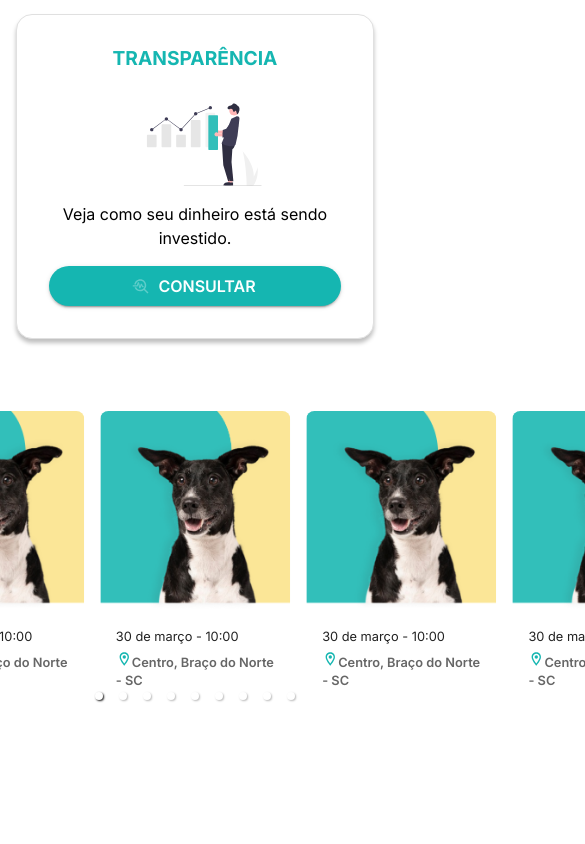
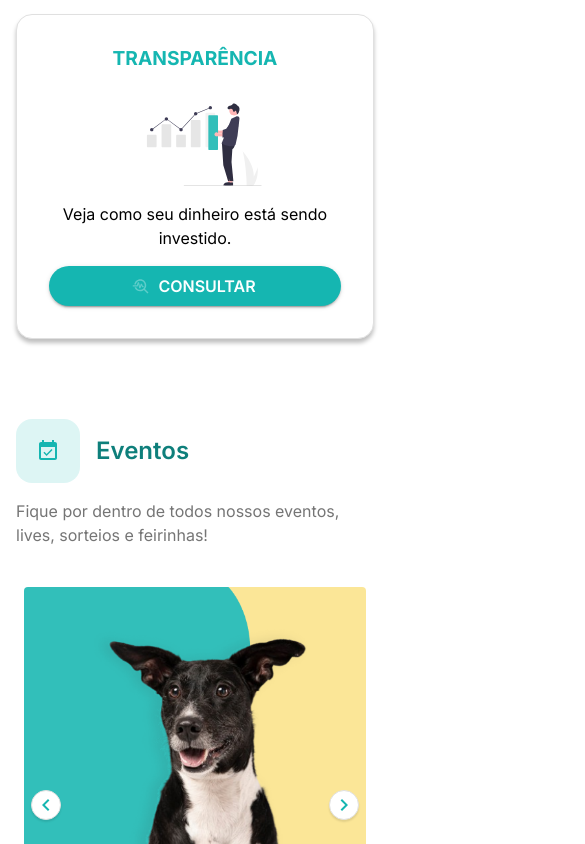
Before and after one commit to adonadel/gestao_ongs_frontend, a React (Vite) app: page / in a window 390 px wide. Shown: the part 1156-2000 px from the top of the page, 585 px wide, since content can reach past the window. Built offline with nearby package versions, Linux system fonts and the light colour scheme.

Commit message:
Adiciona estilo personalizado ao carousel e responsiva componente carousel de eventos

```diff
--- a/src/modules/home/Home.tsx
+++ b/src/modules/home/Home.tsx
@@ -2,7 +2,7 @@ import React, { useEffect, useState } from 'react';
 import { useLocation, useNavigate, useParams } from 'react-router-dom';
 import axios from 'axios';
 import { HeaderBanner } from '../../shared/headerBanner/HeaderBanner';
-import { Grid, Stack } from '@mui/material';
+import { Box, Grid, Stack, Container } from '@mui/material';
 import { CardTransparency } from '../../shared/components/card/CardTransparency';
 import { CardAdoption } from '../../shared/components/card/CardAdoption';
 import { CardDonate } from '../../shared/components/card/CardDonate';
@@ -55,10 +55,9 @@ const Home: React.FC = () => {
     return (
         <>
             <HeaderBanner></HeaderBanner>
+            <Container maxWidth="lg">
 
-            <Grid container spacing={4} justifyContent={'center'} alignItems={'strech'} sx={{
-                px: { xs: 2, sm: 4, md: 3, lg: 0 },
-            }}>
+                <Grid container spacing={4} justifyContent={'center'} alignItems={'strech'}>
                     <Grid item xs={12} sm={8} md={4} lg={3}>
                         <CardAdoption />
                     </Grid>
@@ -73,13 +72,21 @@ const Home: React.FC = () => {
                 </Grid>
 
 
-            <Grid container justifyContent={'center'} padding={8}>
+                <Grid container sx={{
+                    paddingY: 10,
+                }}>
+                    <Grid item xs={12} >
                         <AnimalCarousel />
+                    </Grid>
+                </Grid>
 
-            </Grid>
+
+
                 <br />
                 <br />
                 <br /><br /><br /><br /><br /><br /><br /><br />
+            </Container>
+
 
 
         </>
--- a/src/shared/components/cardEvent/CardEvent.tsx
+++ b/src/shared/components/cardEvent/CardEvent.tsx
@@ -1,23 +1,23 @@
-import { LocationOn, LocationOnOutlined } from "@mui/icons-material"
+import { LocationOnOutlined } from "@mui/icons-material"
 import { Card, CardActionArea, CardMedia, CardContent, Typography } from "@mui/material"
+
 
 export const CardEvent = () => {
     return (
-        <Card sx={{ maxWidth: 400, margin: '0.5rem', boxShadow: 'none' }}>
+        <Card sx={{ maxWidth: 400, margin: '0.5rem', boxShadow: 'none', marginBottom: '4rem'}}>
             <CardActionArea>
                 <CardMedia
                     component="img"
-                    height="200"
+                    height="300"
                     image="public\background-header-mobile.png"
                     alt="Imagem de evento"
-                    sx={{ borderRadius: '0.5rem'}}
                 />
                 <CardContent>
                     <Typography gutterBottom variant="body1" component="p" textAlign={"left"} fontWeight={400} fontSize={'0.8rem'}>
                         30 de março - 10:00
                     </Typography>
-                    <Typography variant="body2" color="text.secondary" justifyContent={'center'} textAlign={'left'} fontWeight={600} fontSize={'0.8rem'}>
-                        <LocationOnOutlined color="secondary" sx={{ fontSize: '1rem' }} />
+                    <Typography variant="body2" color="text.secondary" justifyContent={'center'} textAlign={'left'} fontWeight={600} fontSize={'0.8rem'} mt={1}>
+                        <LocationOnOutlined color="secondary" sx={{ fontSize: '1rem', mr: 1 }} />
                         Centro, Braço do Norte - SC
                     </Typography>
                 </CardContent>
--- a/src/shared/components/carousel/AnimalCarousel.tsx
+++ b/src/shared/components/carousel/AnimalCarousel.tsx
@@ -1,45 +1,163 @@
-import { Box } from "@mui/material";
+import { Box, IconButton, Typography } from "@mui/material";
 import { Carousel } from "react-responsive-carousel";
 import "react-responsive-carousel/lib/styles/carousel.min.css";
 import { CardEvent } from "../cardEvent/CardEvent";
+import { ChevronLeft, ChevronRight, Tag } from "@mui/icons-material";
+import { TagTitle } from "../tagTitle/TagTitle";
+import { useEffect, useState } from "react";
+
 export const AnimalCarousel = () => {
+
+    const getCenterSlidePercentage = () => {
+        if(window.innerWidth < 400) {
+            return 100; // Mobile
+        } else if (window.innerWidth < 600) {
+            return 80; // Mobile
+        } else if (window.innerWidth < 960) {
+            return 50; // Tablet
+        } else {
+            return 30; // Desktop
+        }
+    };
+
+    const [centerSlidePercentage, setCenterSlidePercentage] = useState(getCenterSlidePercentage());
+
+    useEffect(() => {
+        const handleResize = () => {
+            setCenterSlidePercentage(getCenterSlidePercentage());
+        };
+
+        window.addEventListener('resize', handleResize);
+        return () => window.removeEventListener('resize', handleResize);
+    }, []);
+
+
+    const arrowStyles = {
+        position: 'absolute',
+        zIndex: 999,
+        top: 'calc(50% - 15px)',
+        width: 30,
+        height: 30,
+        cursor: 'pointer',
+        background: '#fff',
+        border: '1px solid #e0e0e0',
+        boxShadow: '0 2px 2px rgba(0, 0, 0, 0.1)',
+    };
+
+    const indicatorStyles = {
+        background: '#15b6b135',
+        cursor: 'pointer',
+        width: 10,
+        height: 10,
+        borderRadius: '50%',
+        display: 'inline-block',
+        margin: '0 8px',
+        bottom: '-2rem',
+        transition: 'width 0.5s ease',
+    };
+
+
     return (
+        <>
+            <Typography variant="h2" color="secondary.dark" fontSize={'1.5rem'} fontWeight={600} display={'flex'} alignItems={'center'} gap={2}>
+                <TagTitle />
+                Eventos
+            </Typography>
+
+            <Typography variant="body1" color="grey.600" mt={2} mb={4}>
+                Fique por dentro de todos nossos eventos, lives, sorteios e feirinhas!
+            </Typography>
+
 
             <Carousel
+
                 centerMode
-            centerSlidePercentage={20}
+                centerSlidePercentage={centerSlidePercentage}
                 showThumbs={false}
                 showStatus={false}
                 infiniteLoop
+
+
+                renderArrowPrev={(onClickHandler, hasPrev, label) =>
+                    hasPrev && (
+                        <IconButton color="secondary" onClick={onClickHandler} aria-label="left" sx={{
+                            ...arrowStyles, left: 15,
+                            '&:hover': {
+                                backgroundColor: 'primary.dark',
+                            },
+                        }}>
+                            <ChevronLeft />
+                        </IconButton>
+                    )
+                }
+
+                renderArrowNext={(onClickHandler, hasNext, label) =>
+                    hasNext && (
+                        <IconButton color="secondary" onClick={onClickHandler} aria-label="right" sx={{
+                            ...arrowStyles, right: 15, '&:hover': {
+                                backgroundColor: 'primary.dark',
+                            },
+                        }}>
+                            <ChevronRight />
+                        </IconButton>
+                    )
+                }
+
+                renderIndicator={(onClickHandler, isSelected, index, label) => {
+                    if (isSelected) {
+                        return (
+                            <li
+                                style={{ ...indicatorStyles, background: '#15b6b1' }}
+                                aria-label={`Selected: ${label} ${index + 1}`}
+                                title={`Selected: ${label} ${index + 1}`}
+                            />
+                        );
+                    }
+                    return (
+                        <li
+                            style={indicatorStyles}
+                            onClick={onClickHandler}
+                            onKeyDown={onClickHandler}
+                            value={index}
+                            key={index}
+                            role="button"
+                            tabIndex={0}
+                            title={`${label} ${index + 1}`}
+                            aria-label={`${label} ${index + 1}`}
+                        />
+                    );
+                }}
             >
                 <Box>
-               <CardEvent/>
+                    <CardEvent />
                 </Box>
                 <Box>
-                <CardEvent/>
+                    <CardEvent />
                 </Box>
                 <Box>
-                <CardEvent/>
+                    <CardEvent />
                 </Box>
 
                 <Box>
-                <CardEvent/>
+                    <CardEvent />
                 </Box>
                 <Box>
-                <CardEvent/>
+                    <CardEvent />
                 </Box>
                 <Box>
-                <CardEvent/>
+                    <CardEvent />
                 </Box>
                 <Box>
-                <CardEvent/>
+                    <CardEvent />
                 </Box>
                 <Box>
-                <CardEvent/>
+                    <CardEvent />
                 </Box>
                 <Box>
-                <CardEvent/>
+                    <CardEvent />
                 </Box>
-        </Carousel>
+            </Carousel >
+        </>
+
     )
 };
--- /dev/null
+++ b/src/shared/components/tagTitle/TagTitle.tsx
@@ -0,0 +1,20 @@
+import { EventAvailable } from "@mui/icons-material"
+import { Box } from "@mui/material"
+
+
+export const TagTitle = () => {
+    return (
+        <Box sx={{
+            display: 'flex',
+            alignItems: 'center',
+            justifyContent: 'center',
+            borderRadius: '1rem',
+            width: '4rem',
+            height: '4rem',
+            backgroundColor: '#15b6b125',
+
+        }}>
+            <EventAvailable color="secondary" sx={{ fontSize: '1.5rem'}} />
+        </Box>
+    )
+}
```
Lines whose indentation alone changed are shown as unchanged.
